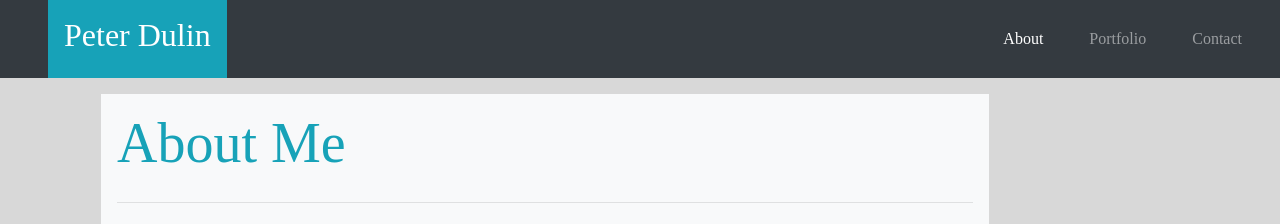
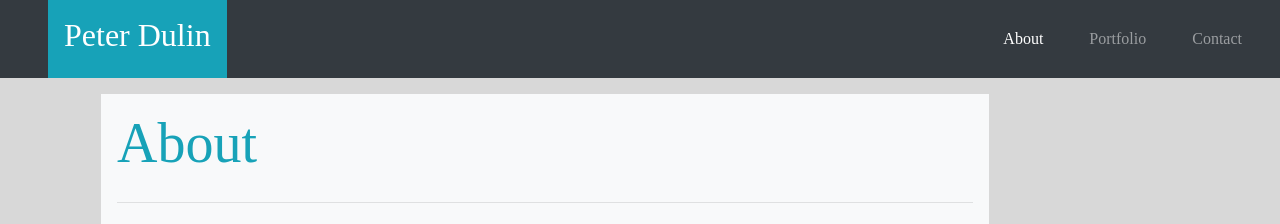
Before and after one commit to Dulinp/Homework2, a plain HTML site: page index.html in a window 1280 px wide. Shown: the top 224 px of the page. Drawn offline with nearby package versions, Linux system fonts and the light colour scheme; a web font is replaced by a local one.

Commit message:
final edits

```diff
--- a/index.html
+++ b/index.html
@@ -35,14 +35,14 @@
     <main class="row">
         <div class="col-10">
             <article class="block bg-light p-3 m-3">
-              <h1 class="display-4 text-info">About Me</h1>
+              <h1 class="display-4 text-info">About</h1>
               <hr class="my-4">
                 <div class="row">
                     <div class="col-sm-12 col-md-12 col-lg-12">
                         <div class=" image-wrapper float-left p-3">
                           <img src="./assets/images/My-Headshot.jpg" class="img-fluid" alt="Responsive image">
                         </div>
-                          <p class="text-wrap p-2">Hello! My name is   Peter Dulin. I am originally from Westchester, NY, but I now currently live in Granby, CT. I have been married for about a year and half now and have a 1 year old border collie named Brody. I am currently a personal trainer and work in Hartford, CT and enrolled in the Coding Bootcamp program through the University of Connecticut.</p>
+                          <p class="text-wrap p-2">Hello! My name is Peter Dulin. I am originally from Westchester, NY, but I now currently live in Granby, CT. I have been married for about a year and half now and have a 1 year old border collie named Brody. I am currently a personal trainer and work in Hartford, CT and enrolled in the Coding Bootcamp program through the University of Connecticut.</p>
                           <p class="text-wrap p-2">Most of my hobbies include being outdoors. I love going hiking and bringing the family down to our local river. When I'm not outdoors I'm usually doing some sort of project around the house. I have also been a bowler my whole life bowling through highschool and in college. Highest game is a 299...yes I missed 1 pin.</p>
                          <p>Check out my <a href="https://www.linkedin.com/in/peter-dulin-061939201/" target="blank">Linkedin Profile!</a></p>
                     </div>
@@ -52,9 +52,6 @@
     </main>
   </div>
 
-
-
-
     <script src="https://code.jquery.com/jquery-3.2.1.slim.min.js" integrity="sha384-KJ3o2DKtIkvYIK3UENzmM7KCkRr/rE9/Qpg6aAZGJwFDMVNA/GpGFF93hXpG5KkN" crossorigin="anonymous"></script>
     <script src="https://cdnjs.cloudflare.com/ajax/libs/popper.js/1.12.9/umd/popper.min.js" integrity="sha384-ApNbgh9B+Y1QKtv3Rn7W3mgPxhU9K/ScQsAP7hUibX39j7fakFPskvXusvfa0b4Q" crossorigin="anonymous"></script>
     <script src="https://maxcdn.bootstrapcdn.com/bootstrap/4.0.0/js/bootstrap.min.js" integrity="sha384-JZR6Spejh4U02d8jOt6vLEHfe/JQGiRRSQQxSfFWpi1MquVdAyjUar5+76PVCmYl" crossorigin="anonymous"></script>
```
Also changed, not shown: contact.html (+1 -2 lines), 3 other files.
